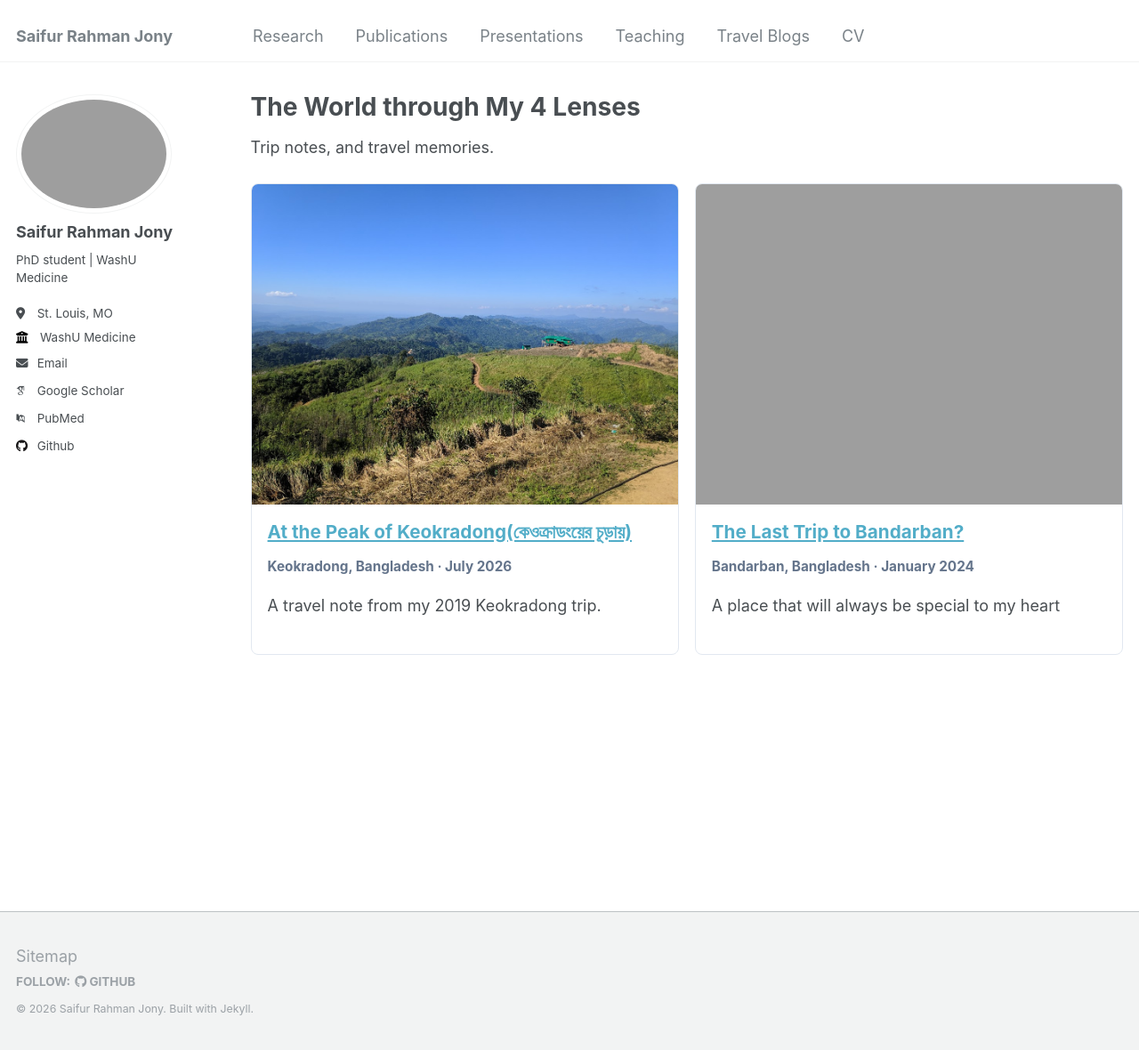
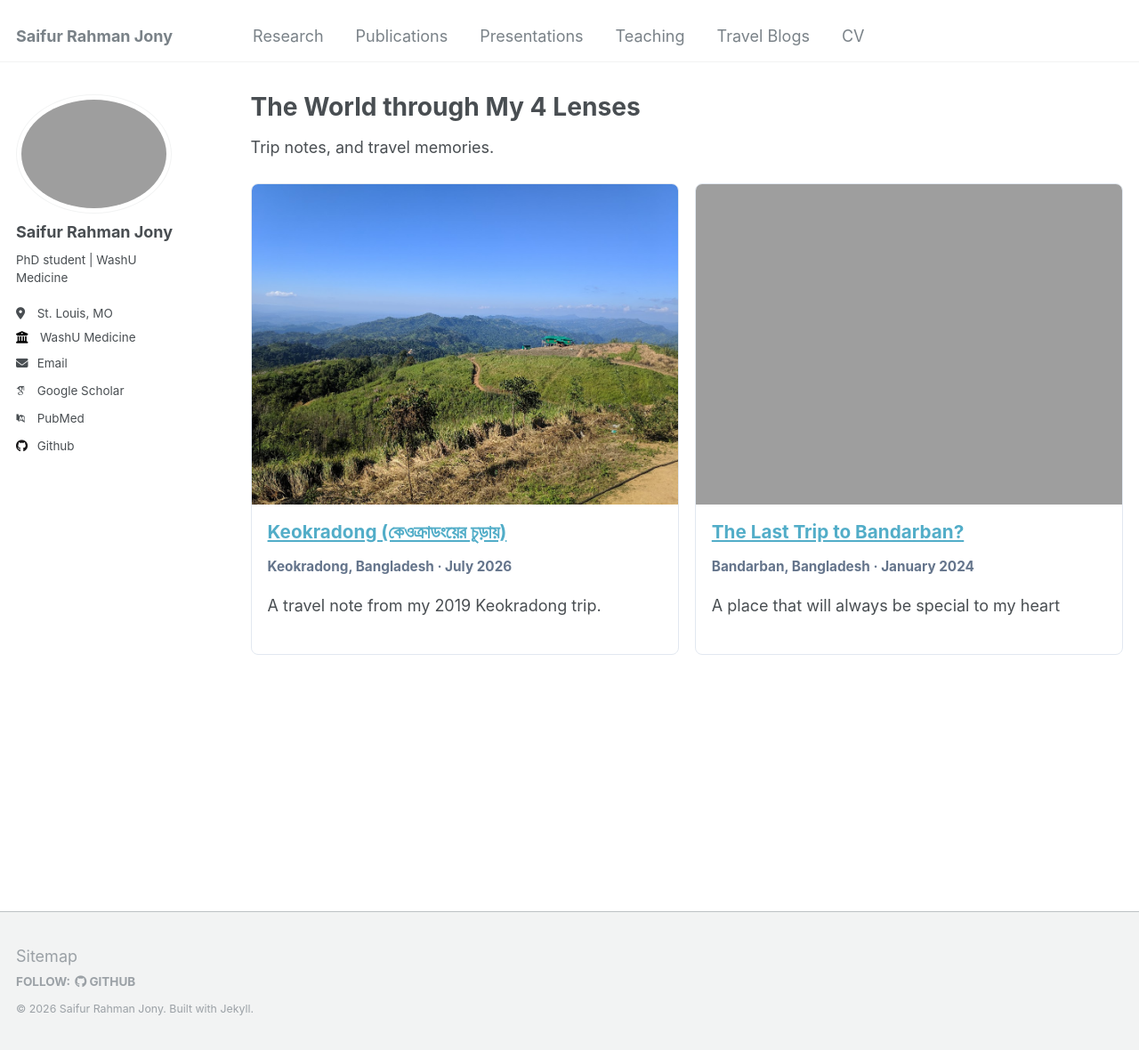
Before and after one commit to Srj/srj.github.io, a Jekyll site: the page built from _pages/travel.html, in a window 1280 px wide and 1180 px high. Shown: the whole window at 89% size. Built offline with Jekyll 4.4.1, drawn with Linux system fonts in a browser that asks for light colours; some web fonts are replaced.

Commit message:
Update keokradong_er_churay.md

```diff
--- a/_travel/keokradong_er_churay.md
+++ b/_travel/keokradong_er_churay.md
@@ -1,5 +1,5 @@
 ---
-title: "At the Peak of Keokradong(কেওক্রাডংয়ের চূড়ায়)"
+title: "Keokradong (কেওক্রাডংয়ের চূড়ায়)"
 collection: travel
 permalink: /travel/keokradong_er_churay/
 date: 2026-07-17
```
